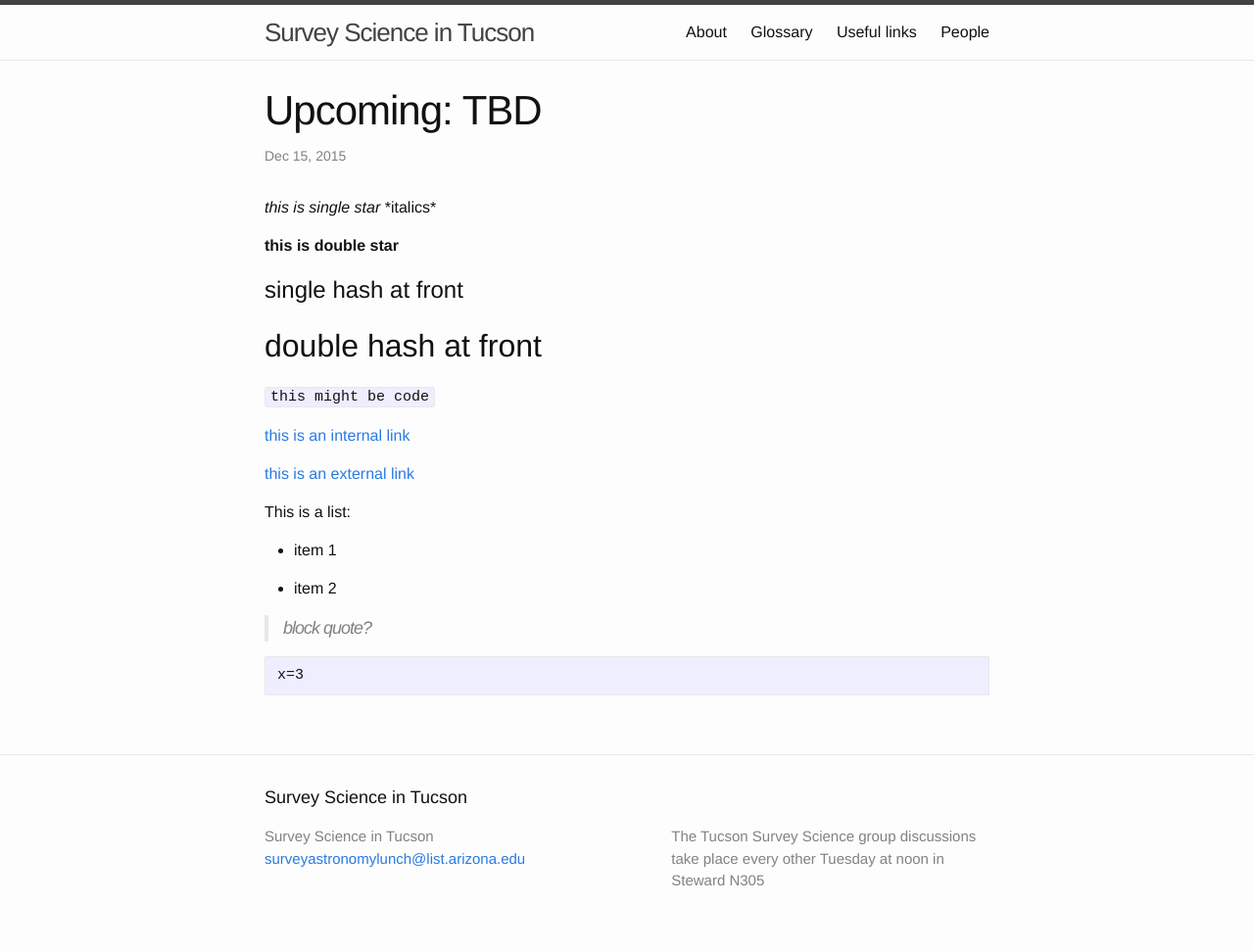
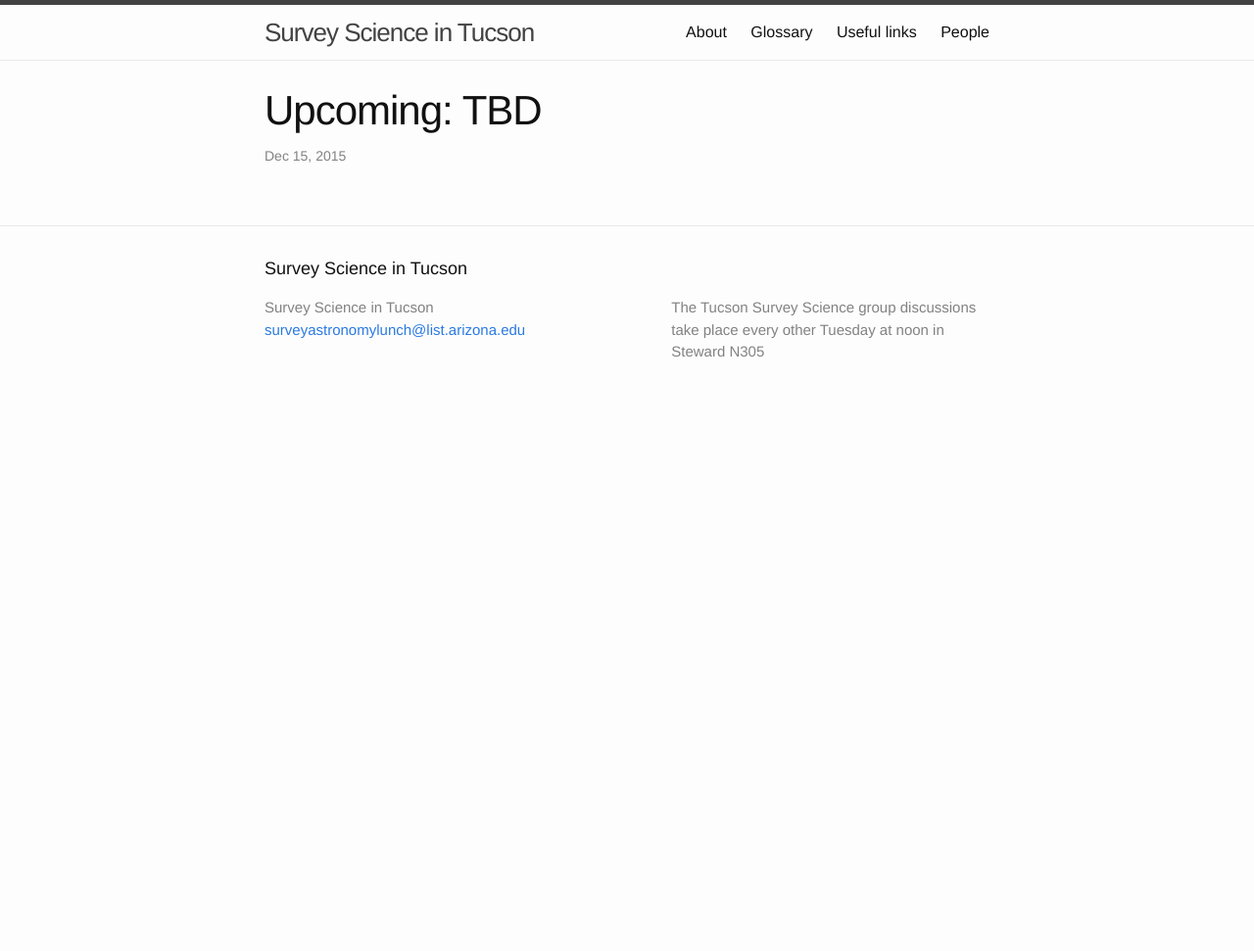
Before and after one commit to SurveyScience/SurveyScience.github.io, a Jekyll site: the page built from _posts/2015-12-15-tbd.markdown, in a window 1280 px wide. Shown: the whole page at 98% size. Built offline with Jekyll 4.4.1, drawn with Linux system fonts in a browser that asks for light colours; after the commit the page ends 900 px from its top, so only the background shows below that.

Commit message:
deleted test changes

````diff
--- a/_posts/2015-12-15-tbd.markdown
+++ b/_posts/2015-12-15-tbd.markdown
@@ -4,30 +4,3 @@ title:  "Upcoming: TBD"
 date:   2015-12-15 12:00:00 -0700
 categories: jekyll update
 ---
-
-*this is single star*   \*italics\*
-
-**this is double star**
-
-#single hash at front
-
-##double hash at front
-
-`this might be code`
-
-[this is an internal link](../../../../../../slides/StewardLunch_2015.pdf)
-
-[this is an external link](http://www.arizona.edu)
-
-This is a list:
-
-* item 1
-
-* item 2
-
-
-> block quote?
-
-```
-x=3
-```
````
